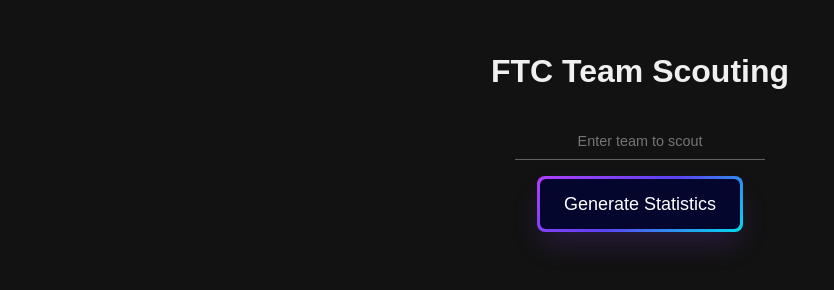
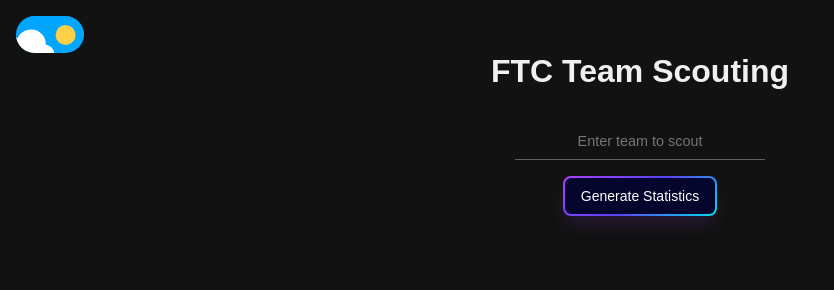
Before and after one commit to ejw12-github/rizz.github.io, a plain HTML site: page index.html in a window 1280 px wide. Shown: the whole page, without its empty margins (0-834 px from the left). Drawn offline with Linux system fonts and the light colour scheme.

Commit message:
Update index.html

```diff
--- a/index.html
+++ b/index.html
@@ -3,13 +3,25 @@
 <head>
   <meta charset="UTF-8" />
   <meta name="viewport" content="width=device-width, initial-scale=1.0"/>
-  <title>FTC Scouting Insights</title>
+  <title>FTC Team Scouting</title>
   <style>
+    :root {
+      --bg-color: #121212;
+      --text-color: #f0f0f0;
+      --box-bg: #1e1e1e;
+    }
+
+    body.light {
+      --bg-color: #f0f0f0;
+      --text-color: #121212;
+      --box-bg: #ffffff;
+    }
+
     body {
       font-family: Arial, sans-serif;
       margin: 0;
-      background: #121212;
-      color: #f0f0f0;
+      background: var(--bg-color);
+      color: var(--text-color);
       min-height: 100vh;
       display: flex;
       flex-direction: column;
@@ -17,10 +29,105 @@
       justify-content: flex-start;
       padding: 2rem;
       text-align: center;
+      transition: background 0.3s, color 0.3s;
     }
 
     h1 {
       margin-bottom: 2rem;
+    }
+
+    /* Light/Dark Switch */
+    .switch {
+      font-size: 17px;
+      position: absolute;
+      top: 1rem;
+      left: 1rem;
+      width: 4em;
+      height: 2.2em;
+      border-radius: 30px;
+      z-index: 999;
+    }
+
+    .switch input {
+      opacity: 0;
+      width: 0;
+      height: 0;
+    }
+
+    .slider {
+      position: absolute;
+      cursor: pointer;
+      top: 0;
+      left: 0;
+      right: 0;
+      bottom: 0;
+      background-color: #2a2a2a;
+      transition: 0.4s;
+      border-radius: 30px;
+      overflow: hidden;
+    }
+
+    .slider:before {
+      position: absolute;
+      content: "";
+      height: 1.2em;
+      width: 1.2em;
+      border-radius: 20px;
+      left: 0.5em;
+      bottom: 0.5em;
+      transition: 0.4s;
+      transition-timing-function: cubic-bezier(0.81, -0.04, 0.38, 1.5);
+      box-shadow: inset 8px -4px 0px 0px #fff;
+    }
+
+    .switch input:checked + .slider {
+      background-color: #00a6ff;
+    }
+
+    .switch input:checked + .slider:before {
+      transform: translateX(1.8em);
+      box-shadow: inset 15px -4px 0px 15px #ffcf48;
+    }
+
+    .star {
+      background-color: #fff;
+      border-radius: 50%;
+      position: absolute;
+      width: 5px;
+      transition: all 0.4s;
+      height: 5px;
+    }
+
+    .star_1 {
+      left: 2.5em;
+      top: 0.5em;
+    }
+
+    .star_2 {
+      left: 2.2em;
+      top: 1.2em;
+    }
+
+    .star_3 {
+      left: 3em;
+      top: 0.9em;
+    }
+
+    .switch input:checked ~ .slider .star {
+      opacity: 0;
+    }
+
+    .cloud {
+      width: 3.5em;
+      position: absolute;
+      bottom: -1.4em;
+      left: -1.1em;
+      opacity: 0;
+      transition: all 0.4s;
+    }
+
+    .switch input:checked ~ .slider .cloud {
+      opacity: 1;
     }
 
     .input-group {
@@ -41,7 +148,7 @@
     }
 
     .input {
-      color: #fff;
+      color: var(--text-color);
       font-size: 0.9rem;
       background-color: transparent;
       width: 100%;
@@ -75,38 +182,28 @@
       width: 100%;
     }
 
-    /* Gradient Button Styles */
+    /* Smaller Gradient Button */
     button {
       align-items: center;
       background-image: linear-gradient(144deg, #af40ff, #5b42f3 50%, #00ddeb);
       border: 0;
       border-radius: 8px;
-      box-shadow: rgba(151, 65, 252, 0.2) 0 15px 30px -5px;
-      box-sizing: border-box;
-      color: #ffffff;
+      box-shadow: rgba(151, 65, 252, 0.2) 0 10px 20px -5px;
+      color: #fff;
+      font-size: 14px;
+      margin-top: 1rem;
+      padding: 2px;
       display: flex;
-      font-size: 18px;
-      justify-content: center;
-      line-height: 1em;
-      margin-top: 1rem;
-      padding: 3px;
-      text-decoration: none;
-      user-select: none;
       cursor: pointer;
       transition: all 0.3s;
-    }
-
-    button:active,
-    button:hover {
-      outline: 0;
+      min-width: 120px;
     }
 
     button span {
       background-color: rgb(5, 6, 45);
-      padding: 16px 24px;
+      padding: 10px 16px;
       border-radius: 6px;
       width: 100%;
-      height: 100%;
       transition: 300ms;
     }
 
@@ -115,17 +212,18 @@
     }
 
     button:active {
-      transform: scale(0.9);
+      transform: scale(0.95);
     }
 
     .box {
-      background: #1e1e1e;
+      background: var(--box-bg);
       padding: 1rem 1.5rem;
       margin: 1rem 0;
       border-radius: 8px;
       width: 90%;
       max-width: 500px;
       box-shadow: 0 0 10px rgba(0,0,0,0.3);
+      transition: background 0.3s;
     }
 
     .box h2 {
@@ -146,7 +244,25 @@
   </style>
 </head>
 <body>
+  <!-- Light/Dark Toggle -->
+  <label class="switch">
+    <input id="checkbox" type="checkbox" checked />
+    <span class="slider">
+      <div class="star star_1"></div>
+      <div class="star star_2"></div>
+      <div class="star star_3"></div>
+      <svg viewBox="0 0 16 16" class="cloud_1 cloud">
+        <path
+          transform="matrix(.77976 0 0 .78395-299.99-418.63)"
+          fill="#fff"
+          d="m391.84 540.91c-.421-.329-.949-.524-1.523-.524-1.351 0-2.451 1.084-2.485 2.435-1.395.526-2.388 1.88-2.388 3.466 0 1.874 1.385 3.423 3.182 3.667v.034h12.73v-.006c1.775-.104 3.182-1.584 3.182-3.395 0-1.747-1.309-3.186-2.994-3.379.007-.106.011-.214.011-.322 0-2.707-2.271-4.901-5.072-4.901-2.073 0-3.856 1.202-4.643 2.925"
+        ></path>
+      </svg>
+    </span>
+  </label>
+
   <h1>FTC Team Scouting</h1>
+
   <div class="input-group">
     <div class="form">
       <input id="teamNumber" class="input" placeholder="Enter team to scout" required type="text" />
@@ -154,9 +270,16 @@
     </div>
     <button onclick="getTeamInsights()"><span class="text">Generate Statistics</span></button>
   </div>
+
   <div id="results"></div>
 
   <script>
+    // Light/Dark toggle logic
+    const toggle = document.getElementById("checkbox");
+    toggle.addEventListener("change", () => {
+      document.body.classList.toggle("light", toggle.checked);
+    });
+
     function nonNegative(value) {
       let val = parseFloat(value);
       return isNaN(val) || val < 0 ? 0 : val;
```
